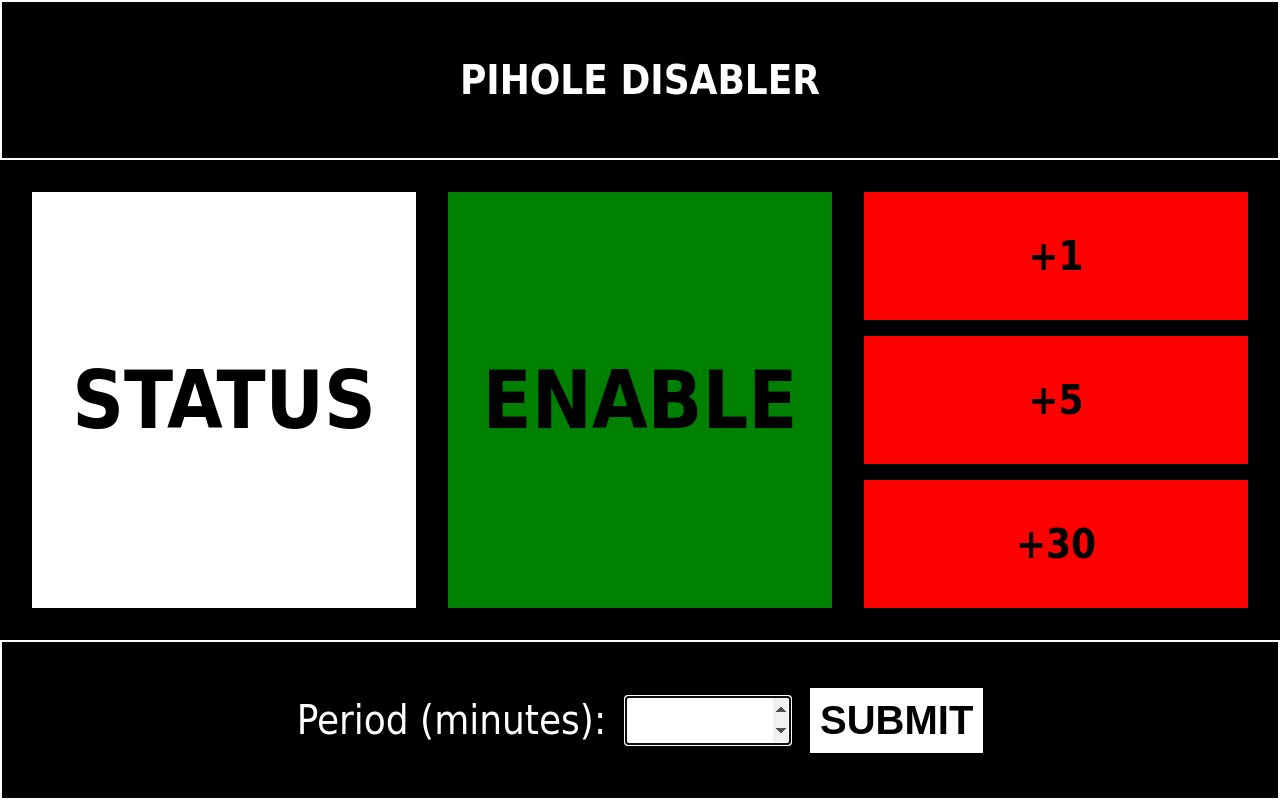
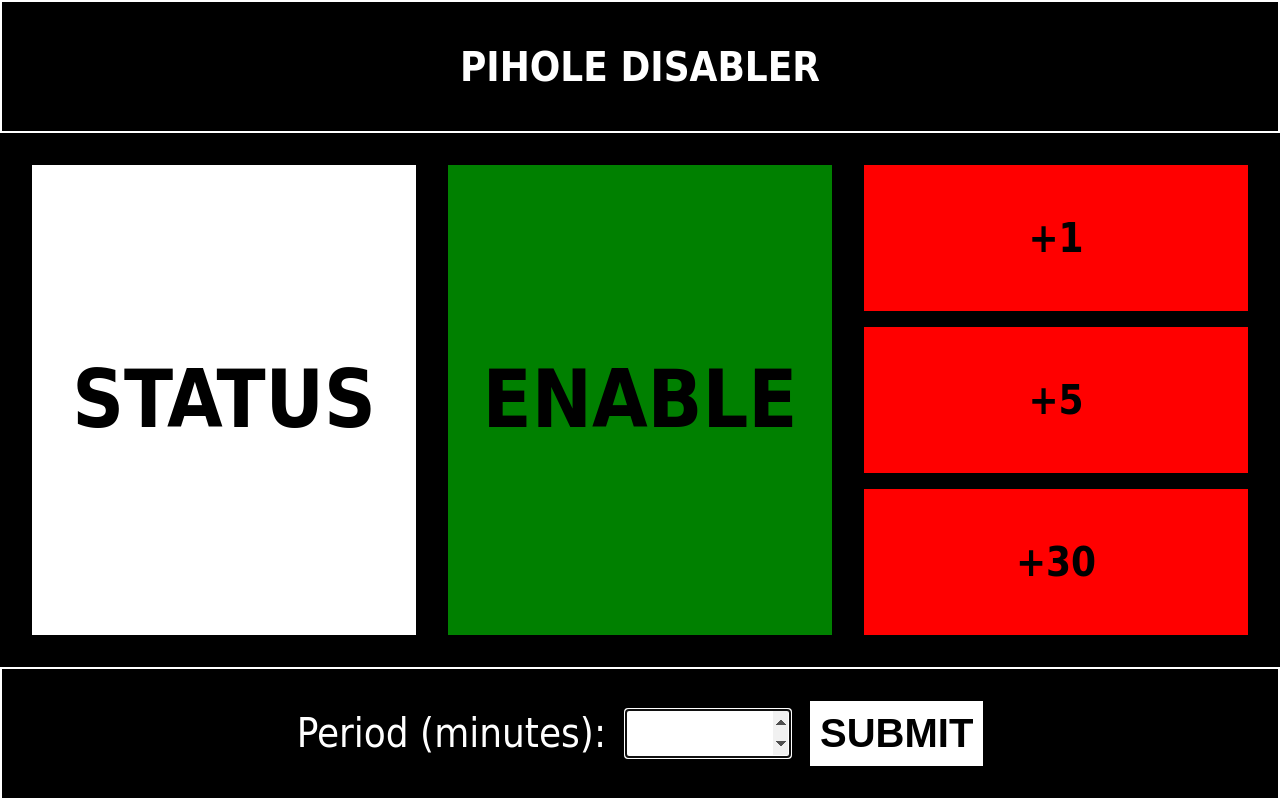
Before and after one commit to Anski-D/pihole-disable, a Flask app: page /disable in a window 1280 px wide. Run offline with Flask 3, Linux system fonts and the light colour scheme; parts of the project's set-up code (start-up, migrations or seed data) failed here and were passed over.

Commit message:
Tweak section sizing in CSS to make the buttons a big bigger

```diff
--- a/pihole_disable/static/styles.css
+++ b/pihole_disable/static/styles.css
@@ -7,7 +7,7 @@ body {
     margin: 0;
     text-align: center;
     display: grid;
-    grid-template-rows: 1fr 3fr 1fr;
+    grid-template-rows: 1fr 4fr 1fr;
     height: 100vh;
 }
 header {
```
